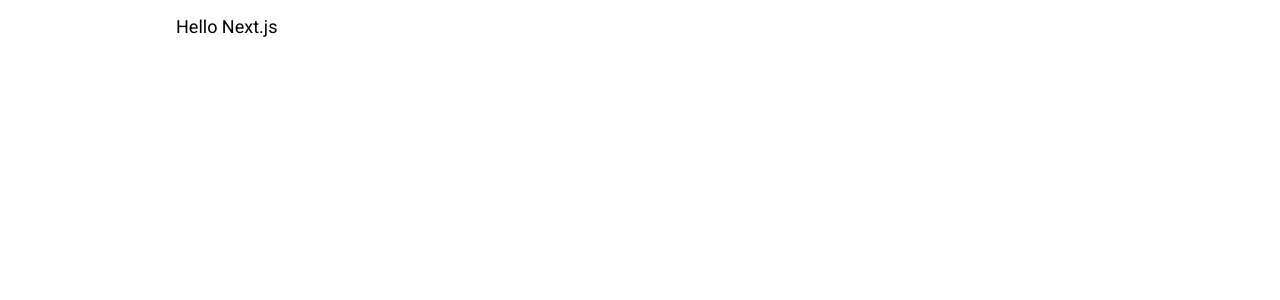
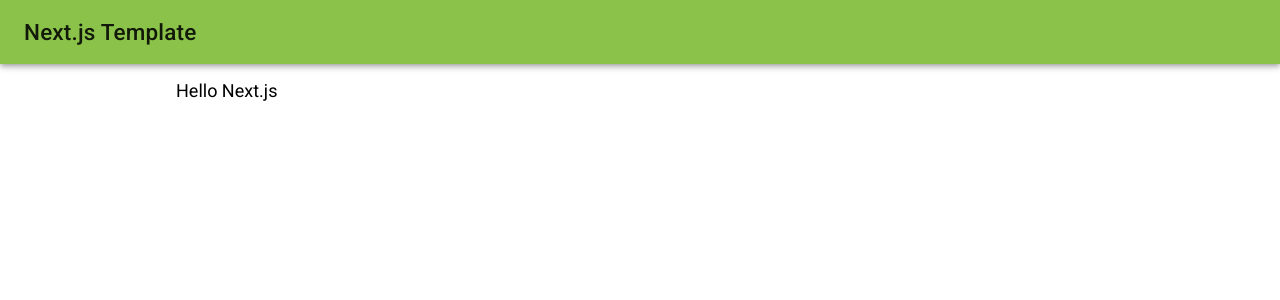
Before and after one commit to umetsu/nextjs-template, a Next.js app: page / in a window 1280 px wide. Shown: the top 300 px of the page. Built offline with nearby package versions, Linux system fonts and the light colour scheme.

Commit message:
:sparkles: Headerコンポーネント追加

```diff
--- /dev/null
+++ b/src/components/Header.tsx
@@ -0,0 +1,11 @@
+import { AppBar, Toolbar, Typography } from '@material-ui/core'
+
+export function Header() {
+  return (
+    <AppBar position="static">
+      <Toolbar>
+        <Typography variant="h6">Next.js Template</Typography>
+      </Toolbar>
+    </AppBar>
+  )
+}
--- a/src/pages/index.tsx
+++ b/src/pages/index.tsx
@@ -1,10 +1,14 @@
 import React from 'react'
 import { Container } from '@material-ui/core'
+import { Header } from '../components/Header'
 
 export default function TopPage() {
   return (
-    <Container maxWidth={'md'} style={{ padding: '16px' }}>
-      <>Hello Next.js</>
-    </Container>
+    <>
+      <Header />
+      <Container maxWidth={'md'} style={{ padding: '16px' }}>
+        <>Hello Next.js</>
+      </Container>
+    </>
   )
 }
```
